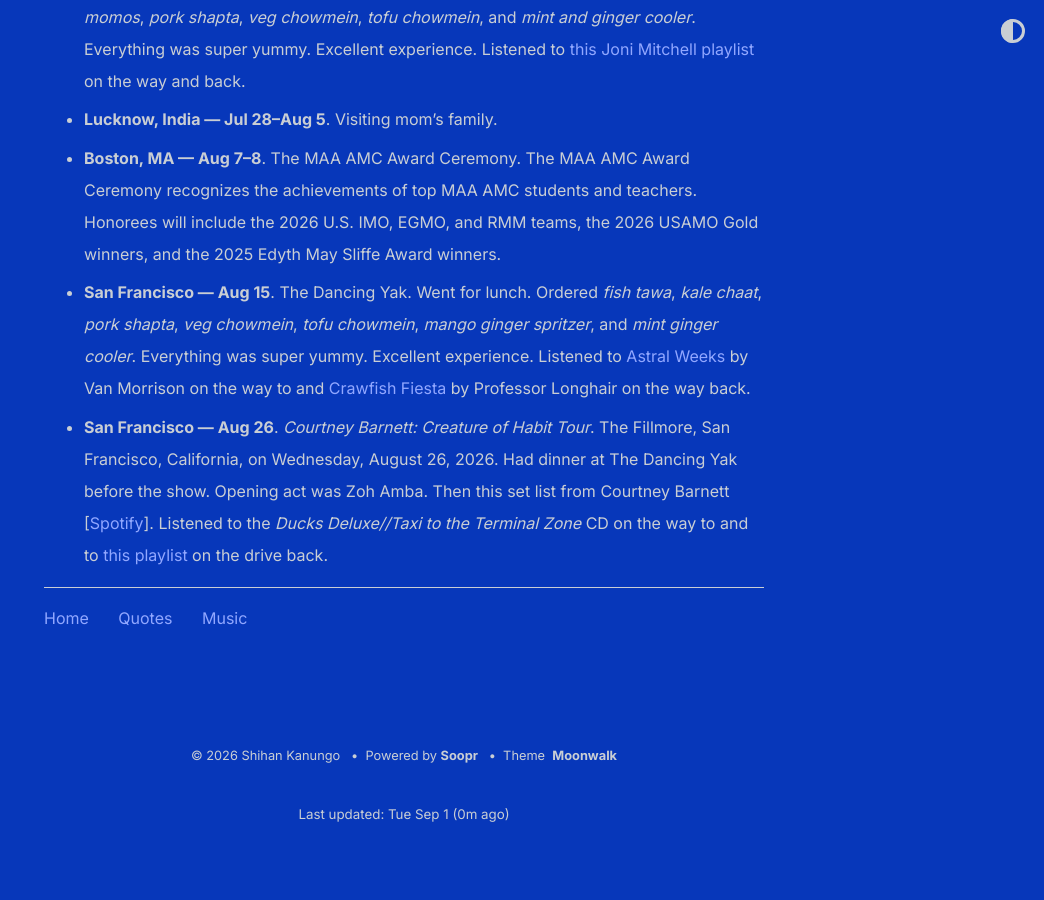
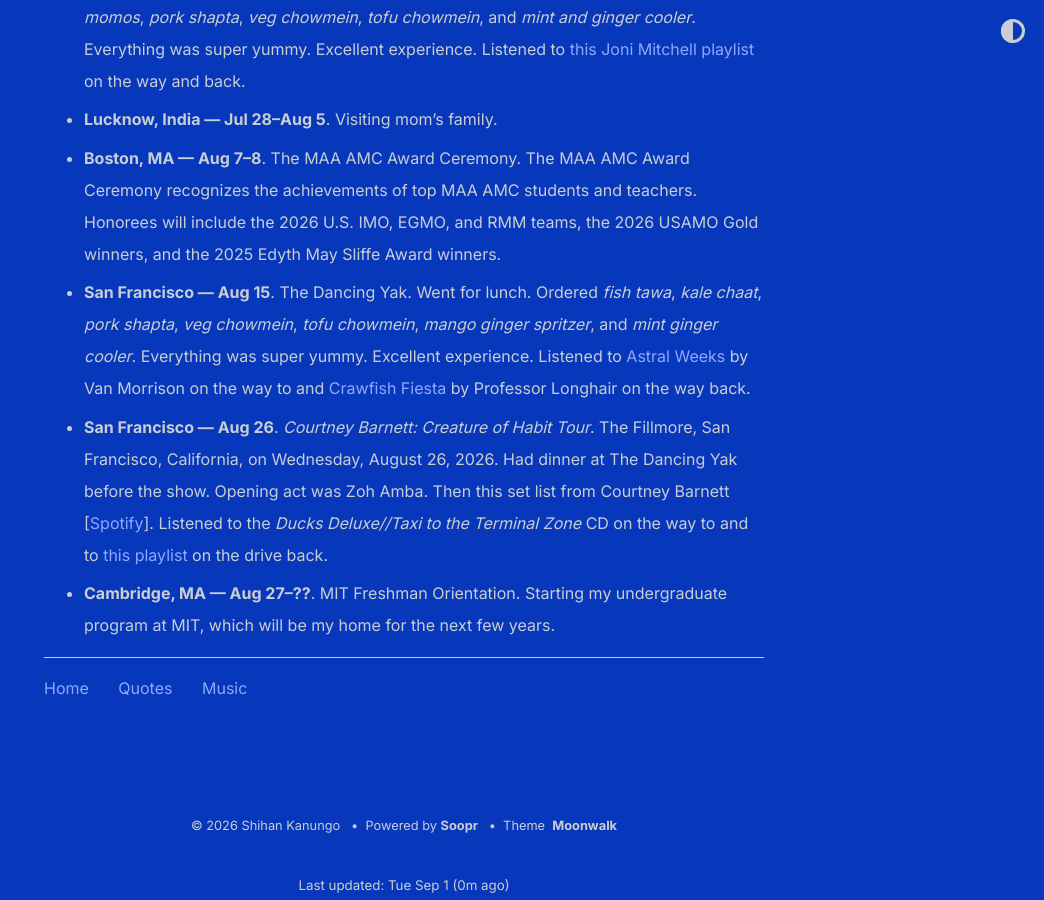
Before and after one commit to shihankanungo/shihankanungo.github.io, a Jekyll site: the page built from travel.md, in a window 1280 px wide and 900 px high, scrolled down 2550 px. Shown: the whole window, without its empty margins (236-1280 px from the left). Built offline with Jekyll 4.4.1, drawn with Linux system fonts in a browser that asks for light colours; before the commit the page ends 3379 px from its top, so only the background shows below that.

Commit message:
Update travel.md

```diff
--- a/travel.md
+++ b/travel.md
@@ -25,3 +25,4 @@ title: Travel &amp;c.
 - **Boston, MA --- Aug 7--8**. The MAA AMC Award Ceremony. The MAA AMC Award Ceremony recognizes the achievements of top MAA AMC students and teachers. Honorees will include the 2026 U.S. IMO, EGMO, and RMM teams, the 2026 USAMO Gold winners, and the 2025 Edyth May Sliffe Award winners.
 - **San Francisco --- Aug 15**. The Dancing Yak. Went for lunch. Ordered *fish tawa*, *kale chaat*, *pork shapta*, *veg chowmein*, *tofu chowmein*, *mango ginger spritzer*, and *mint ginger cooler*. Everything was super yummy. Excellent experience. Listened to [Astral Weeks](https://open.spotify.com/album/4pG3bKkbmReDt5QTDn3JDz?si=PZYVqD2zT9uuNmnC90zoEw) by Van Morrison on the way to and [Crawfish Fiesta](https://open.spotify.com/album/0VwW5nY319T40ZrO2nZopq?si=jTA84q3USFGwOR7hIt1MPA) by Professor Longhair on the way back.
 - **San Francisco --- Aug 26**. *Courtney Barnett: Creature of Habit Tour*. The Fillmore, San Francisco, California, on Wednesday, August 26, 2026. Had dinner at The Dancing Yak before the show. Opening act was Zoh Amba. Then this set list from Courtney Barnett [<a href="https://open.spotify.com/playlist/0OuX6f5DtJvdJ5mlNUvvcH?si=2578be25acde4b30">Spotify</a>]. Listened to the *Ducks Deluxe//Taxi to the Terminal Zone* CD on the way to and to [this playlist](https://open.spotify.com/playlist/0snAJyQUeY6HjFlQniONTH?si=5e4b6e3f8e504a80) on the drive back.
+- **Cambridge, MA --- Aug 27--??**. MIT Freshman Orientation. Starting my undergraduate program at MIT, which will be my home for the next few years.
```
